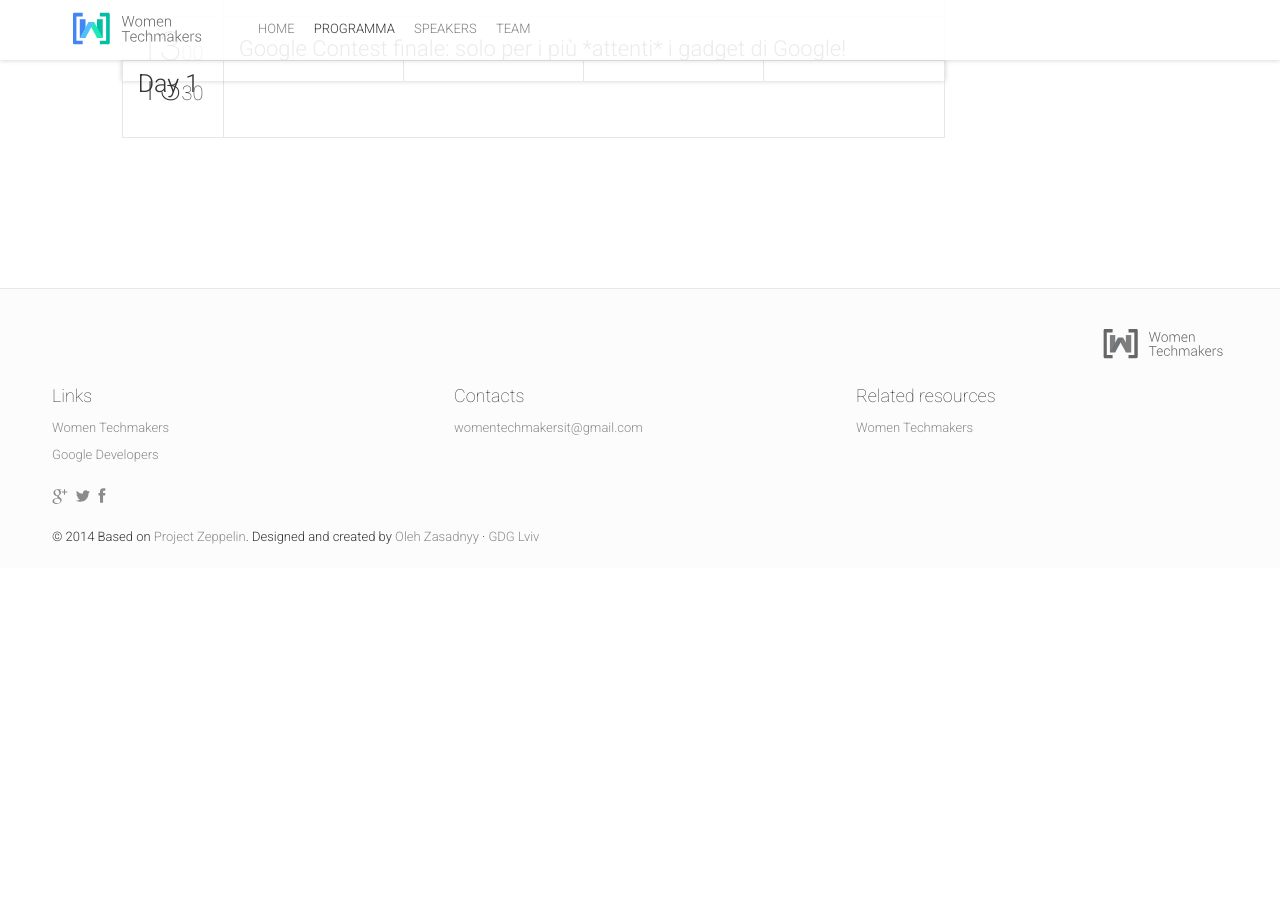
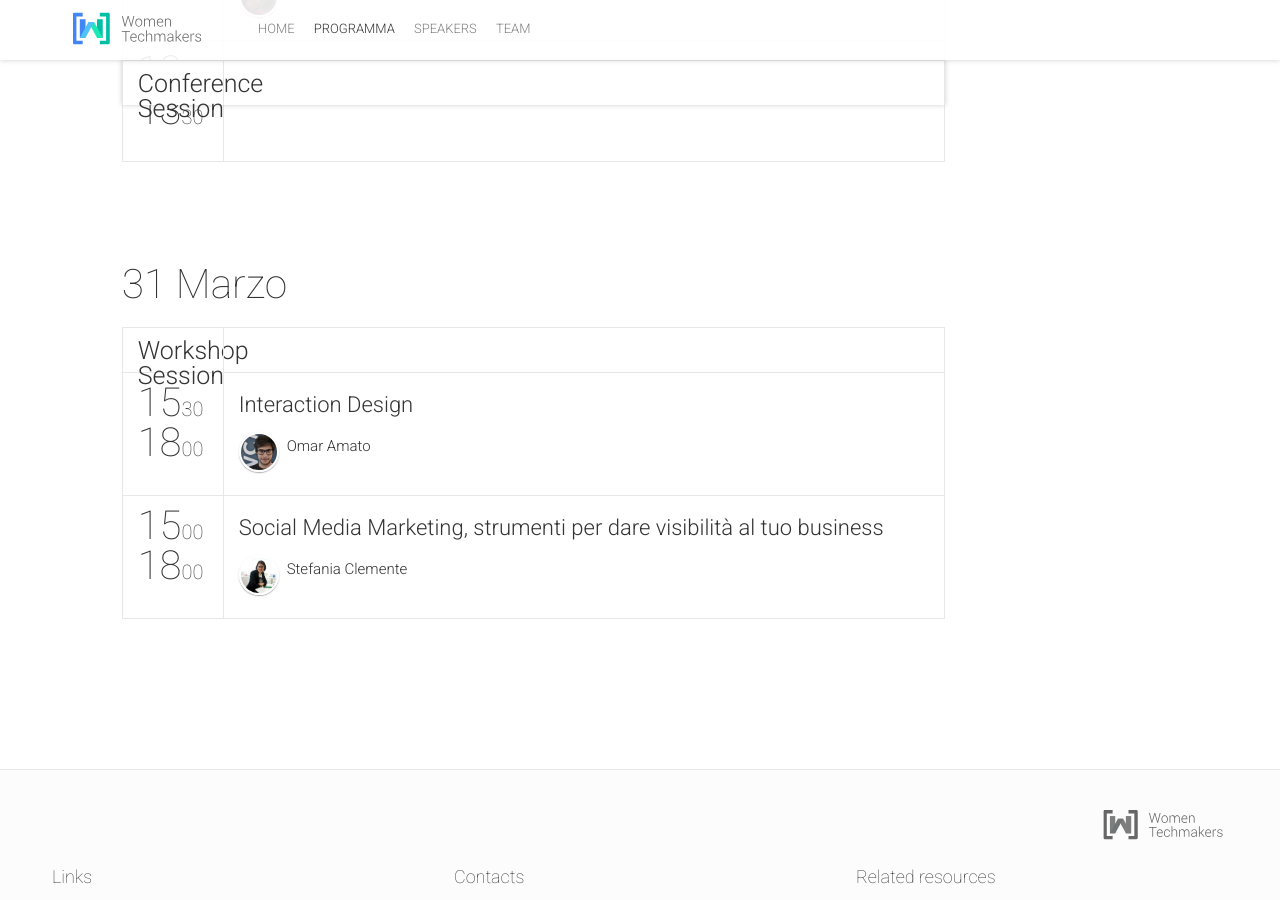
Before and after one commit to gdgbari/wtm2016, a Jekyll site: the page built from schedule.html, in a window 1280 px wide and 900 px high, scrolled down 1452 px. Built offline with Jekyll 4.4.1, drawn with Linux system fonts in a browser that asks for light colours; nearby versions of some CDN libraries; comment, search, counter and statistics services are not loaded; before the commit the page ends 2020 px from its top, so only the background shows below that.

Commit message:
Modified sessions & schedule list

```diff
--- a/_data/schedule.yml
+++ b/_data/schedule.yml
@@ -1,11 +1,12 @@
 -
   date: "2015-03-31"
   dateReadable: "31 Marzo"
+  type: "Conference Session"
   tracks:
-    - {title: "", color: "#90be4e"}
-    - {title: "", color: "#03a9f4"}
-    - {title: "", color: "#e91e63"}
-    - {title: "", color: "#e91e63"}
+    - {title: "&nbsp;", color: "#90be4e"}
+#    - {title: "", color: "#03a9f4"}
+#    - {title: "", color: "#e91e63"}
+#    - {title: "", color: "#e91e63"}
   timeslots:
     - {
     	startTime: "09:30",
@@ -47,3 +48,24 @@
         endTime: "13:30",
         sessionIds: [011]
     }
+
+-
+  date: "2015-03-31"
+  dateReadable: "31 Marzo"
+  type: "Workshop Session"
+  tracks:
+    - {title: "&nbsp;", color: "#90be4e"}
+#    - {title: "", color: "#03a9f4"}
+#    - {title: "", color: "#e91e63"}
+#    - {title: "", color: "#e91e63"}
+  timeslots:
+    - {
+        startTime: "15:30",
+        endTime: "18:00",
+        sessionIds: [007]
+    }
+    - {
+        startTime: "15:00",
+        endTime: "18:00",
+        sessionIds: [008]
+    }
--- a/_data/sessions.yml
+++ b/_data/sessions.yml
@@ -53,7 +53,19 @@
   subtype: presentation
   speakers: [1]
   #complexity: "Expert"
-
+-
+  id: 007
+  title: "Interaction Design"
+  description: ""
+  subtype: presentation
+  speakers: [2]
+-
+  id: 008
+  title: "Social Media Marketing, strumenti per dare visibilità al tuo business"
+  description: ""
+  subtype: presentation
+  speakers: [5]
+  #complexity: "Expert"
 -
   id: 010
   title: "Registrazione dei partecipanti"
--- a/_includes/schedule.html
+++ b/_includes/schedule.html
@@ -5,7 +5,7 @@
         <div class="schedule-table col-lg-8 col-md-10 col-md-offset-1">
             <h4 class="schedule-table-heading">{{ day.dateReadable }}</h4>
             <div class="timeslot track-header stick-header">
-                <div class="track-header-label">Day {{ forloop.index }}</div>
+                <div class="track-header-label">{{ day.type }}</div>    <!--Day {{ forloop.index }}-->
                 <div class="timeslot-elements flexbox-wrapper">
                     {% for track in day.tracks %}
                     {% assign trackColWidth = 12 | divided_by: forloop.length %}
```
Also changed, not shown: 2 other files.
